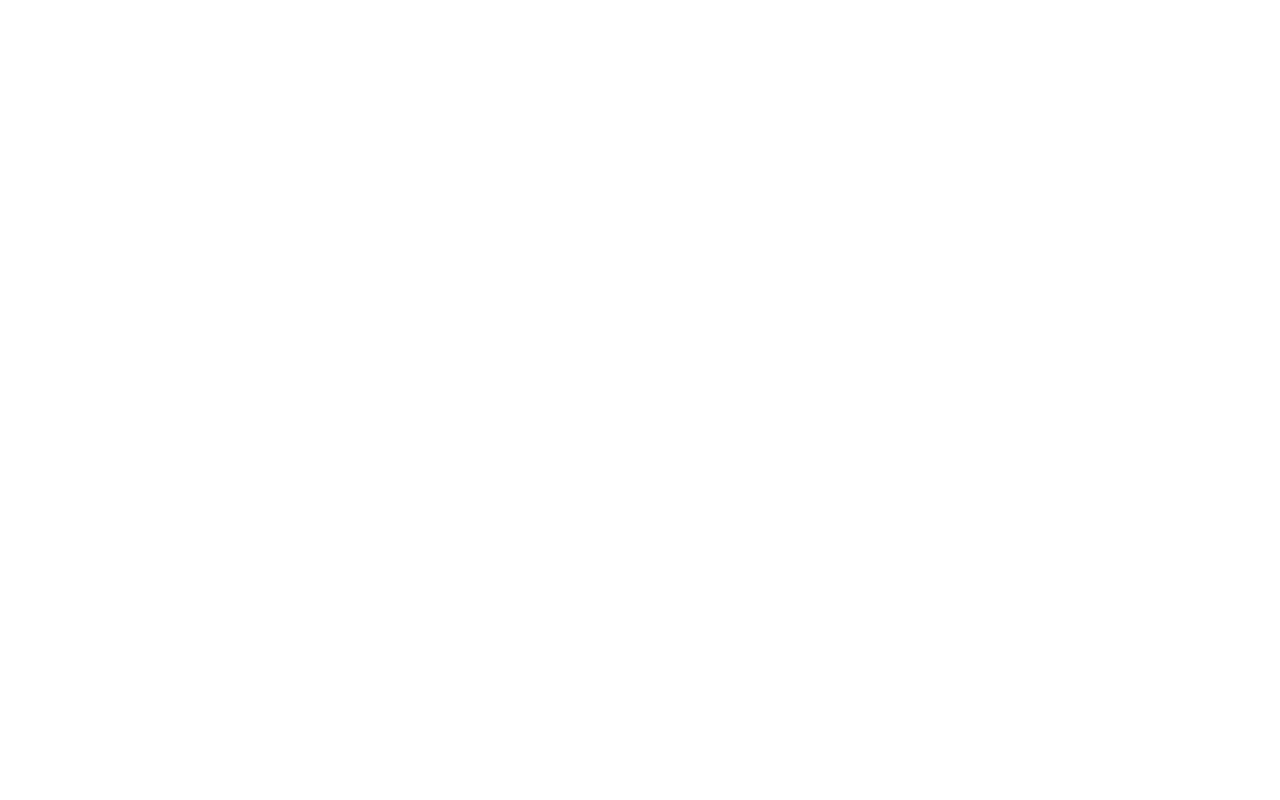
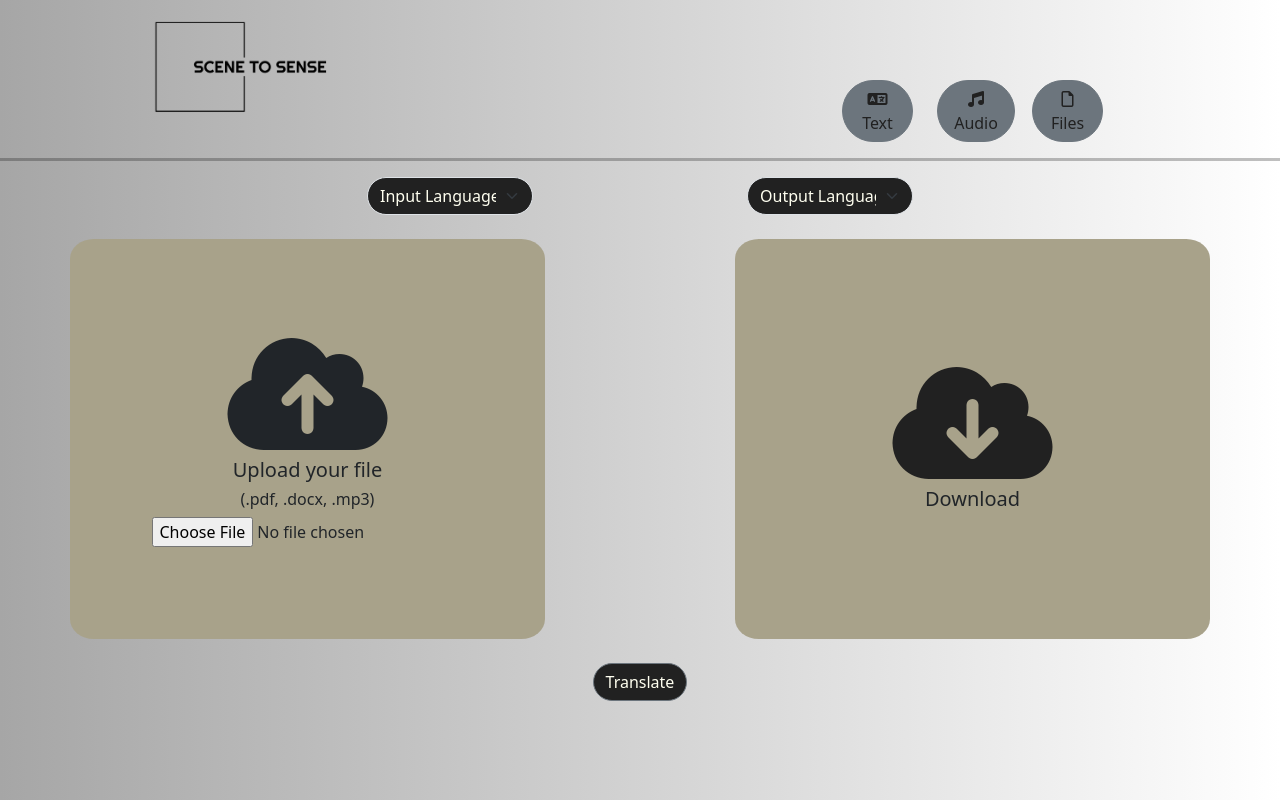
Before and after one commit to RajeshAndra/speech-recognition, a plain HTML site: page templates/files.html in a window 1280 px wide. Drawn offline with nearby package versions, Linux system fonts and the light colour scheme.

Commit message:
Updated the files

```diff
--- a/templates/files.html
+++ b/templates/files.html
@@ -0,0 +1,97 @@
+<!DOCTYPE html>
+<html lang="en">
+<head>
+    <meta charset="UTF-8">
+    <meta name="viewport" content="width=device-width, initial-scale=1.0">
+    <title>Document</title>
+    <link rel="stylesheet" href="https://cdnjs.cloudflare.com/ajax/libs/font-awesome/6.5.1/css/all.min.css">
+    <link href="https://cdn.jsdelivr.net/npm/bootstrap@5.3.2/dist/css/bootstrap.min.css" rel="stylesheet" integrity="sha384-T3c6CoIi6uLrA9TneNEoa7RxnatzjcDSCmG1MXxSR1GAsXEV/Dwwykc2MPK8M2HN" crossorigin="anonymous">
+
+    <style>
+        body{
+            background-image: linear-gradient(to right, #a6a6a6, #ffffff);
+            background-attachment: fixed;
+            text-align: center;
+        }
+        #b{
+            margin-top: 7%;
+        }
+        #black{
+            color:#212121
+        }
+        hr { color: black; background-color: black; height: 3px; }
+    </style>
+
+</head>
+<body>
+
+    <div class="container">
+        <div class="row">
+            <div class="col-4">
+                <img src="..\static\logo.png" alt="Website Logo" width="60%">
+            </div>
+            <div class="col-4"></div>
+            <div id="b" class="col-1">
+
+                <a id="black" class="btn btn-secondary rounded-pill" href="index.html" role="button"> <i class="fa-solid fa-language"></i> Text</a>
+            </div>
+            <div id="b" class="col-1">
+                <a id="black" class="btn btn-secondary rounded-pill" href="audio.html" role="button" style="width: 110%;"> <i class="fa-solid fa-music"></i> Audio</a>
+            </div>
+            <div id="b" class="col-1">
+                <a id="black" class="btn btn-secondary rounded-pill" href="files.html" role="button"><i class="fa-regular fa-file"></i> Files</a>
+            </div>
+        </div>
+    </div>
+    <hr width="100%;">
+    <div class="container">
+        <div class="row">
+            <div class="col-3"></div>
+            <div class="col-2">
+                <select class="form-select rounded-pill" aria-label="Default select example" style="background-color: #212121; color: #FFFFF0;">
+                    <option selected>Input Language</option>
+                    <option value="1">One</option>
+                    <option value="2">Two</option>
+                    <option value="3">Three</option>
+                </select>
+            </div>
+            <div class="col-2"></div>
+            <div class="col-2">
+                <select class="form-select rounded-pill" aria-label="Default select example" style="background-color: #212121; color: #FFFFF0;">
+                    <option selected>Output Language</option>
+                    <option value="1">One</option>
+                    <option value="2">Two</option>
+                    <option value="3">Three</option>
+                </select>
+            </div>
+        </div>
+        <br>
+        <div class="row">
+            <div class="col-5" style="align-items: center; display: flex; justify-content: center; background-color:#a8a28a; border-radius: 5%; height: 400px;">
+
+                <div class="form-group">
+                    <i class="fa-solid fa-cloud-arrow-up fa-8x" ></i>
+                    <h5>Upload your file</h5>
+                    <h6>(.pdf, .docx, .mp3)</h6>
+                    <input type="file" class="form-control-file" id="exampleFormControlFile1">
+                </div>
+            </div>
+            <div class="col-2"></div>
+            <div class="col-5" style="align-items: center; display: flex; justify-content: center; background-color:#a8a28a; border-radius: 5%; height: 400px;">
+                <button class="btn rounded-pill">
+                    <a href="/images/myw3schoolsimage.jpg" download style="color: #212121;"><i class="fa-solid fa-cloud-arrow-down fa-8x"></i></a>
+                    <h5>Download</h5>
+                </button>
+
+            </div>
+        </div>
+        <br>
+        <div class="row">
+            <div class="col text-center">
+                <button class="btn btn-secondary rounded-pill" style="background-color: #212121; color: #FFFFF0;">Translate</button>
+            </div>
+
+        </div>
+    </div>
+</body>
+</html>
```
Also changed, not shown: templates/index.html (+3 -3 lines).
